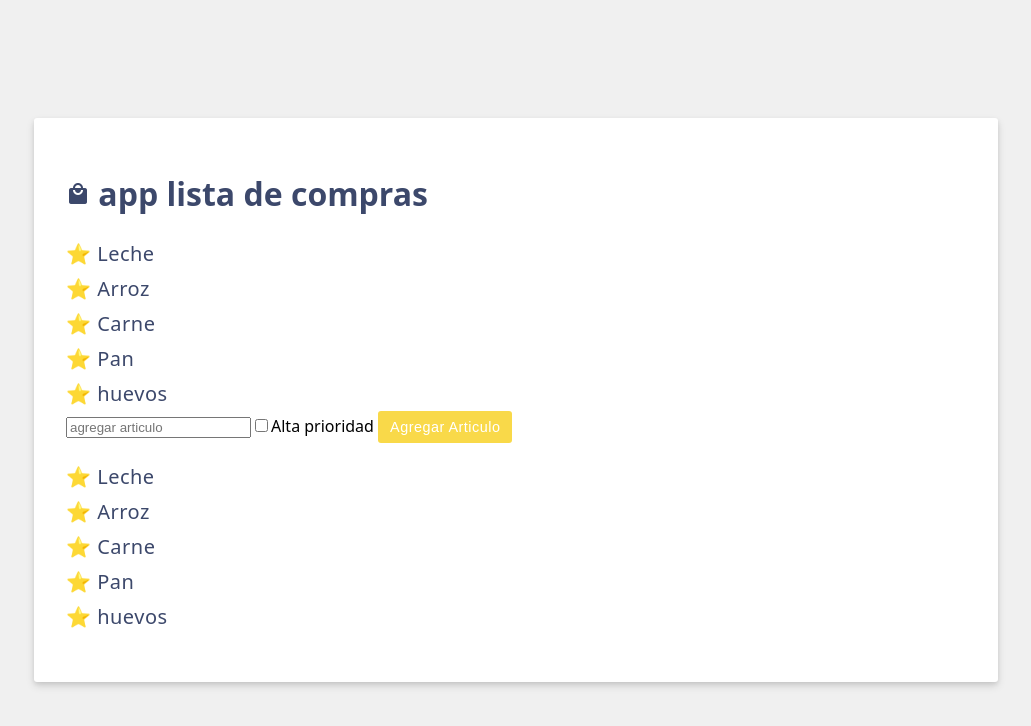
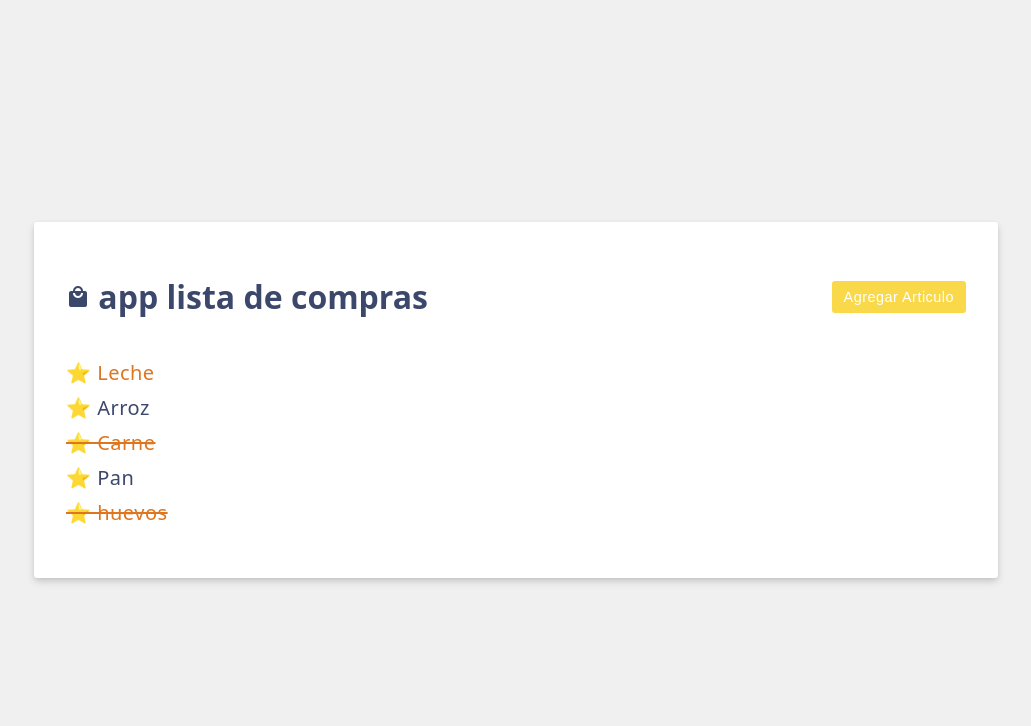
Before and after one commit to joelaev/vuejsshoppingcart, a Vue app: page / in a window 1280 px wide. Shown: the top 726 px of the page, without its empty margins (124-1155 px from the left). Built offline with nearby package versions, Linux system fonts and the light colour scheme.

Commit message:
👷🏽‍♂️Feat: enlaces

```diff
--- a/src/App.vue
+++ b/src/App.vue
@@ -7,11 +7,11 @@ const shoppingIcons =ref('material-icons shopping-cart-icon');
 //creando una referencia para
   //almacenar elvalor de una lista
   const items = ref([
-   {id: 0, label:'Leche'},
-   {id: 1, label:'Arroz'},
-   {id: 2, label:'Carne'},
-   {id: 3, label:'Pan'},
-   {id: 4, label:'huevos'}
+   {id: 0, label:'Leche', purchased:false, highPriority: true},
+   {id: 1, label:'Arroz', purchased:false, highPriority: false},
+   {id: 2, label:'Carne', purchased:true, highPriority: true},
+   {id: 3, label:'Pan', purchased:false, highPriority: false},
+   {id: 4, label:'huevos', purchased:true, highPriority: true}
   ])
   const newItem =ref('')
   const newItemHighPriority =ref('false')
@@ -20,14 +20,27 @@ const shoppingIcons =ref('material-icons shopping-cart-icon');
     //agrega un nuevo item provenuente de la caja de texto
     items.value.push({id: items.value.length, label:newItem.value})
     //borrar contenido de la caja de texto
-    newItem.value=""
+    newItem.value="";
   }
+  const doEdit=(edit)=>{
+    editing.value=edit
+    newItem.value="";
+  }
+  const editing =ref(false)
 </script>
 
 <template>
-  <h1><i :class="shoppingIcons">local_mall</i> {{ header }}</h1>
-    <li v-for="item in items" v-bind:key="item.id">⭐ {{item.label}}</li>
-  <form
+  <!-- Header -->
+  <div class="header">
+    <h1><i :class="shoppingIcons">local_mall</i> {{ header }}
+    </h1>
+    <button  v-on:click="doEdit(false)" v-if="editing"
+    class="btn">Cancelar</button>
+    <button v-else v-on:click="doEdit(true)"
+     class="btn btn-primary">Agregar Articulo</button>
+  </div>
+
+  <form v-if="editing"
   v-on:submit.prevent="saveItems"
    class="add-item form">
   <input v-model="newItem" type="text" placeholder ="agregar articulo">
@@ -36,11 +49,15 @@ const shoppingIcons =ref('material-icons shopping-cart-icon');
   </label>
   <button class="btn btn-primary">Agregar Articulo</button>
   </form>
+  <!-- entrega de lista -->
     <ul>
-    <li v-for="{id, label} in items" v-bind:key="id">⭐ {{label}}</li>
+    <li v-for="{id, label,purchased, highPriority} in items"
+    :class="{priority:highPriority, strikeout:purchased}"
+    v-bind:key="id">⭐ {{label}}</li>
   </ul>
+  <!-- mensaje condicional -->
+  <p v-if="items.length==0">🥀No hay elementos en la lista</p>
 </template>
-
 <style scoped>
 .shopping-cart-icon{
 font-size: 2 rm;
```
